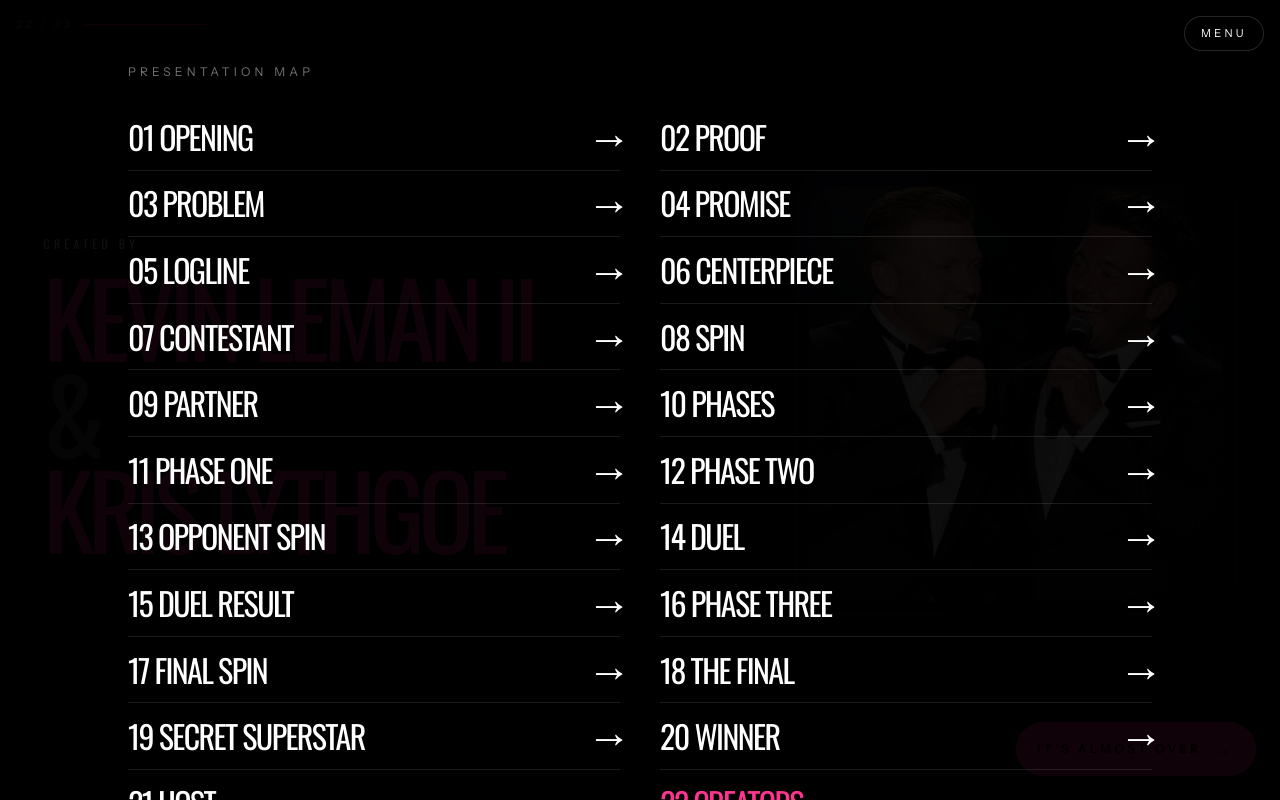
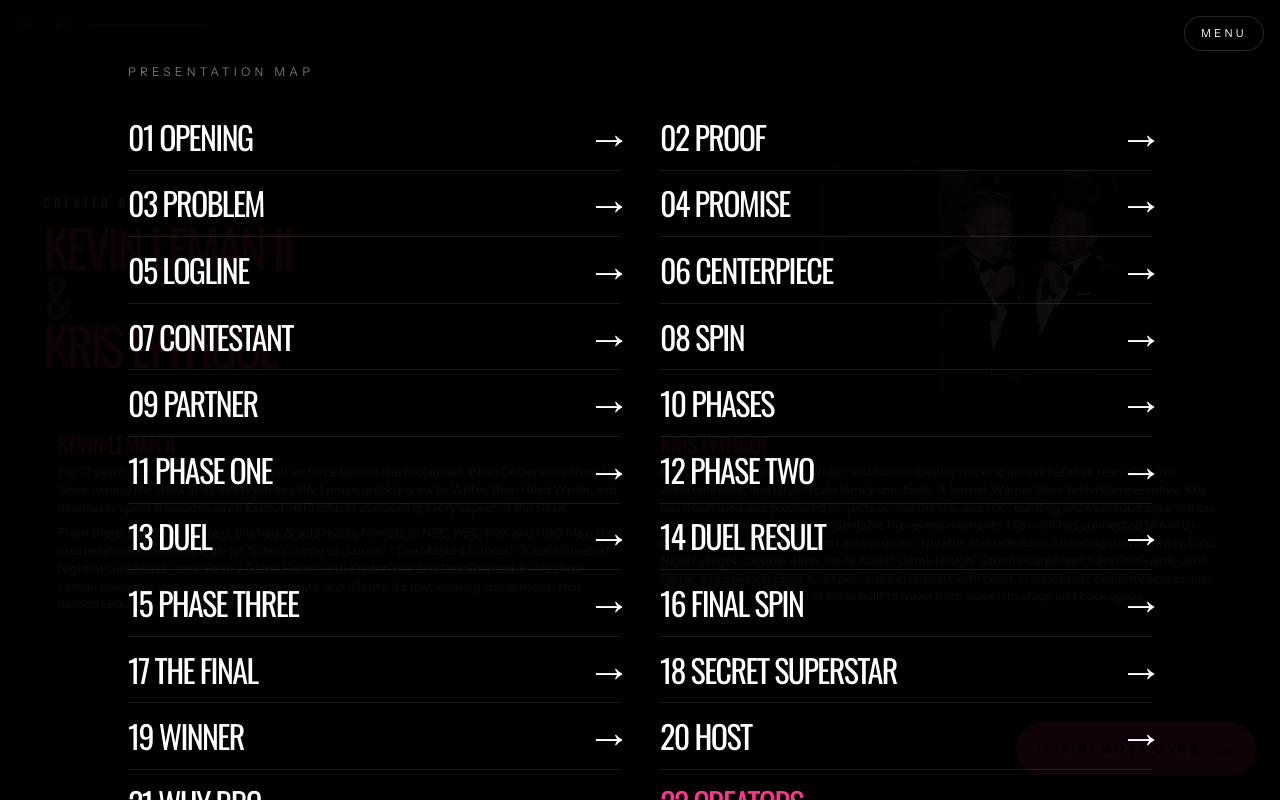
Before and after one commit to DiscoKris/duet, a Next.js app: page /creators in a window 1280 px wide. Both pictures are taken after a click on the button "MENU". Built offline with nearby package versions, Linux system fonts and the light colour scheme.

Commit message:
Update presentation flow and slides

```diff
--- a/components/duet/PresentationSlides.tsx
+++ b/components/duet/PresentationSlides.tsx
@@ -55,6 +55,9 @@ const finalRoundPartnerName = "VANESSA";
 const finalEpisodeViewerDuetId = "you-vanessa";
 const finalEpisodeSecondFinalistId = "ben-tori";
 const opponentSelectedSong = "HOTEL CALIFORNIA";
+const defaultDuelOpponent =
+  duelOpponents.find((opponent) => opponent.id === "jenny-michelle") ??
+  duelOpponents[0];
 const proofButtonLabels = [
   "I’M INTERESTED. TELL ME MORE",
   "KEEP GOING",
@@ -63,7 +66,7 @@ const proofButtonLabels = [
 const finalEpisodeDuets: FinalEpisodeDuet[] = [
   { id: finalEpisodeViewerDuetId, label: "YOU + VANESSA", accent: "var(--accent-pink)" },
   { id: "alex-riley", label: "ALEX + RILEY", accent: "var(--accent-cyan)" },
-  { id: "maya-jules", label: "MAYA + JULES", accent: "var(--accent-orange)" },
+  { id: "john-jules", label: "JOHN + JULES", accent: "var(--accent-orange)" },
   { id: finalEpisodeSecondFinalistId, label: "BEN + TORI", accent: "var(--accent-lime)" },
 ];
 
@@ -86,16 +89,16 @@ function EpisodeTenFinalSequence() {
   const isShowdown = searchParams.get("stage") === "showdown";
   const [stage, setStage] = useState<EpisodeTenStage>("final-four");
 
-  const eliminatedNames = new Set(
-    stage === "second-elimination"
+  const eliminatedFinalistNames = new Set(
+    isShowdown || stage === "second-elimination"
       ? ["VANESSA", "BEN"]
       : stage === "first-elimination" || stage === "solo-round"
         ? ["VANESSA"]
         : [],
   );
-  const visibleFinalists = isShowdown
-    ? episodeTenFinalists.filter(({ name }) => name === "YOU" || name === "TORI")
-    : episodeTenFinalists;
+  const visibleFinalists = episodeTenFinalists.filter(
+    ({ name }) => !eliminatedFinalistNames.has(name),
+  );
   const buttonLabel = isShowdown
     ? "CLAIM THE SPOTLIGHT"
     : stage === "second-elimination"
@@ -105,7 +108,7 @@ function EpisodeTenFinalSequence() {
         : stage === "first-elimination"
           ? "SOLO ROUND"
           : "PERFORM";
-  const handleContinue = () => {
+  const handleContinue = useCallback(() => {
     if (isShowdown) {
       router.push("/winner");
       return;
@@ -127,7 +130,26 @@ function EpisodeTenFinalSequence() {
     }
 
     router.push("/secret-superstar");
+  }, [isShowdown, router, stage]);
+
+  useEffect(() => {
+    const handleLocalForwardNavigation = (event: KeyboardEvent) => {
+      if (
+        event.key !== "ArrowRight" ||
+        document.getElementById("presentation-menu") ||
+        (event.target instanceof HTMLElement &&
+          ["BUTTON", "A", "INPUT", "TEXTAREA", "SELECT"].includes(event.target.tagName))
+      ) {
+        return;
+      }
+
+      event.preventDefault();
+      handleContinue();
     };
+
+    window.addEventListener("keydown", handleLocalForwardNavigation);
+    return () => window.removeEventListener("keydown", handleLocalForwardNavigation);
+  }, [handleContinue]);
 
   return (
     <PresentationPage className="justify-center">
@@ -233,17 +255,14 @@ function EpisodeTenFinalSequence() {
                 )}
               </div>
 
-              <div className="mt-3 grid max-w-xl grid-cols-2 gap-3">
-                {visibleFinalists.map((finalist) => {
-                  const isEliminated = eliminatedNames.has(finalist.name);
-
-                  return (
+              <div className="mt-3 grid w-full max-w-xl grid-cols-2 gap-3">
+                {visibleFinalists.map((finalist, index) => (
                   <article
                     key={finalist.name}
-                      className={`flex h-[min(17svh,8.5rem)] flex-col justify-between rounded-[1.5rem] border p-4 transition-all duration-500 ${
-                        isEliminated
-                          ? "border-white/8 bg-white/[0.03] opacity-30"
-                          : "border-white/12 bg-white/5 shadow-[0_0_22px_rgba(255,52,145,0.1)]"
+                    className={`flex h-[min(17svh,8.5rem)] flex-col justify-between rounded-[1.5rem] border border-white/12 bg-white/5 p-4 shadow-[0_0_22px_rgba(255,52,145,0.1)] transition-all duration-500 ${
+                      visibleFinalists.length === 3 && index === 2
+                        ? "col-span-2 mx-auto w-[calc(50%-0.375rem)]"
+                        : ""
                     }`}
                   >
                     <p
@@ -252,18 +271,11 @@ function EpisodeTenFinalSequence() {
                     >
                       {finalist.name}
                     </p>
-                      {isEliminated ? (
-                        <p className="font-sans text-[0.62rem] font-semibold uppercase tracking-[0.26em] text-white/72">
-                          ELIMINATED
-                        </p>
-                      ) : (
                     <p className="font-sans text-[0.62rem] uppercase tracking-[0.26em] text-white/40">
                       FINALIST
                     </p>
-                      )}
                   </article>
-                  );
-                })}
+                ))}
               </div>
             </div>
           )}
@@ -338,6 +350,7 @@ export function PresentationSlides({ slug }: { slug: string }) {
   const currentPowerPanel = useMemo(() => powerPanels[proofIndex], [proofIndex]);
   const isLastProofPanel = proofIndex === powerPanels.length - 1;
   const activePartner = selectedPartner ?? getSpinPartnerById("kylie") ?? spinPartners[0];
+  const activeOpponent = selectedOpponent ?? defaultDuelOpponent;
   const resolvedSelectedPartner = useMemo(
     () => resolveSpinPartner(selectedPartner),
     [selectedPartner],
@@ -437,32 +450,12 @@ export function PresentationSlides({ slug }: { slug: string }) {
   }, []);
 
   useEffect(() => {
-    if (!hasHydratedStorage) {
-      return;
-    }
-
-    if (slug === "partner" && !resolvedSelectedPartner) {
-      router.replace("/spin");
-    }
-  }, [hasHydratedStorage, resolvedSelectedPartner, router, slug]);
-
-  useEffect(() => {
-    if (!hasHydratedStorage) {
-      return;
-    }
-
-    if (slug !== "duel") {
-      return;
-    }
-
-    if (!resolvedSelectedPartner) {
-      router.replace("/spin");
+    if (!hasHydratedStorage || slug !== "duel") {
       return;
     }
 
     if (!selectedOpponent) {
-      router.replace("/opponent-spin");
-      return;
+      setSelectedOpponent(defaultDuelOpponent);
     }
 
     if (performanceStyle !== opponentSelectedSong) {
@@ -471,9 +464,8 @@ export function PresentationSlides({ slug }: { slug: string }) {
   }, [
     hasHydratedStorage,
     performanceStyle,
-    resolvedSelectedPartner,
-    router,
     selectedOpponent,
+    setSelectedOpponent,
     setPerformanceStyle,
     slug,
   ]);
@@ -483,25 +475,12 @@ export function PresentationSlides({ slug }: { slug: string }) {
       return;
     }
 
-    if (!resolvedSelectedPartner) {
-      router.replace("/spin");
-      return;
-    }
-
-    if (!selectedOpponent) {
-      router.replace("/opponent-spin");
-      return;
-    }
-
     if (performanceStyle !== opponentSelectedSong) {
       setPerformanceStyle(opponentSelectedSong);
     }
   }, [
     hasHydratedStorage,
     performanceStyle,
-    resolvedSelectedPartner,
-    router,
-    selectedOpponent,
     setPerformanceStyle,
     slug,
   ]);
@@ -542,7 +521,7 @@ export function PresentationSlides({ slug }: { slug: string }) {
       }
 
       if (superstarVisible) {
-        router.push("/the-final?stage=showdown");
+        router.push("/winner");
         return;
       }
 
@@ -1307,29 +1286,25 @@ export function PresentationSlides({ slug }: { slug: string }) {
   }
 
   if (slug === "partner") {
-    if (!resolvedSelectedPartner) {
-      return null;
-    }
-
     return (
       <PresentationPage className="justify-center">
         <div className="grid flex-1 gap-8 lg:grid-cols-[minmax(320px,0.88fr)_minmax(0,1.12fr)] lg:items-center lg:gap-12">
           <div className="flex justify-center lg:justify-start">
             <div
-              key={resolvedSelectedPartner.id}
+              key={activePartner.id}
               className="relative w-full max-w-[32rem] overflow-hidden rounded-[2rem] border border-white/10 bg-black/50 shadow-[0_0_70px_rgba(255,52,145,0.18)]"
             >
               <div className="absolute inset-0 bg-[radial-gradient(circle_at_top,rgba(57,240,255,0.12),transparent_28%),linear-gradient(180deg,rgba(255,52,145,0.1),rgba(0,0,0,0.22))]" />
               <Image
-                key={resolvedSelectedPartner.image}
-                src={resolvedSelectedPartner.image}
-                alt={resolvedSelectedPartner.imageLabel}
+                key={activePartner.image}
+                src={activePartner.image}
+                alt={activePartner.imageLabel}
                 width={900}
                 height={1200}
                 priority
                 sizes="(max-width: 1024px) 92vw, 42vw"
                 className={`h-[min(56svh,31rem)] w-full ${
-                  resolvedSelectedPartner.id === "miranda"
+                  activePartner.id === "miranda"
                     ? "object-cover object-[center_38%]"
                     : "object-contain"
                 }`}
@@ -1341,17 +1316,17 @@ export function PresentationSlides({ slug }: { slug: string }) {
               {formatCopy.roulette.intro}
             </p>
             <p className="mt-3 font-display text-[clamp(3.4rem,min(8vw,11svh),6.5rem)] uppercase leading-[0.84] tracking-[-0.06em] text-[var(--accent-pink)]">
-              {resolvedSelectedPartner.name}
+              {activePartner.name}
             </p>
             <p className="mt-4 font-sans text-sm uppercase tracking-[0.28em] text-white/72">
-              {resolvedSelectedPartner.descriptor}
+              {activePartner.descriptor}
             </p>
             <div className="mt-5 rounded-[1.5rem] border border-[var(--accent-pink)]/25 bg-[var(--accent-pink)]/10 p-4">
               <p className="font-sans text-xs uppercase tracking-[0.35em] text-white/55">
                 Selected Pairing
               </p>
               <p className="mt-3 font-display text-[clamp(2.8rem,min(6vw,8svh),5rem)] uppercase leading-none tracking-[-0.06em] text-[var(--accent-pink)]">
-                {`YOU + ${resolvedSelectedPartner.firstName}`}
+                {`YOU + ${activePartner.firstName}`}
               </p>
             </div>
             <div className="mt-4 rounded-[1.5rem] border border-white/10 bg-white/5 p-4">
@@ -1561,8 +1536,8 @@ export function PresentationSlides({ slug }: { slug: string }) {
                 ONLY ONE SURVIVES.
               </p>
             </div>
-            <ArrowButton onClick={() => router.push("/opponent-spin")} className="mt-5">
-              SPIN FOR YOUR OPPONENT
+            <ArrowButton onClick={() => router.push("/duel")} className="mt-5">
+              START THE DUEL
             </ArrowButton>
           </div>
           <div className="flex min-h-0 items-center justify-center lg:justify-end xl:-translate-x-3">
@@ -1679,14 +1654,6 @@ export function PresentationSlides({ slug }: { slug: string }) {
   }
 
   if (slug === "duel") {
-    if (!hasHydratedStorage) {
-      return null;
-    }
-
-    if (!resolvedSelectedPartner || !selectedOpponent) {
-      return null;
-    }
-
     return (
       <PresentationPage className="justify-center">
         <div className="grid gap-8">
@@ -1698,7 +1665,7 @@ export function PresentationSlides({ slug }: { slug: string }) {
               VERSUS
             </p>
             <p className="flex min-h-[clamp(5rem,14svh,8rem)] min-w-0 items-center justify-center px-2 text-center font-display text-[clamp(2.8rem,5vw,5rem)] uppercase leading-none tracking-[-0.05em] text-[var(--accent-orange)]">
-              {selectedOpponent.fullLabel}
+              {activeOpponent.fullLabel}
             </p>
           </div>
           <p className="font-display text-[clamp(1.8rem,3.2vw,2.5rem)] uppercase leading-[0.94] tracking-[-0.05em] text-white">
@@ -1731,14 +1698,6 @@ export function PresentationSlides({ slug }: { slug: string }) {
   }
 
   if (slug === "duel-result") {
-    if (!hasHydratedStorage) {
-      return null;
-    }
-
-    if (!resolvedSelectedPartner || !selectedOpponent) {
-      return null;
-    }
-
     return (
       <PresentationPage className="justify-center">
         <div className="max-w-4xl">
@@ -1750,7 +1709,7 @@ export function PresentationSlides({ slug }: { slug: string }) {
               VERSUS
             </p>
             <p className="flex min-h-[clamp(4.5rem,12svh,7rem)] min-w-0 items-center justify-center px-2 text-center text-balance font-display text-[clamp(2.5rem,5vw,4.8rem)] uppercase leading-[0.9] tracking-[-0.05em] text-[var(--accent-orange)]">
-              {selectedOpponent.fullLabel}
+              {activeOpponent.fullLabel}
             </p>
           </div>
           <ResultReveal
@@ -1773,17 +1732,24 @@ export function PresentationSlides({ slug }: { slug: string }) {
             <p className="mt-4 font-sans text-sm uppercase tracking-[0.22em] text-white/64">
               EPISODE 9
             </p>
-            <div className="mt-5 space-y-1">
+            <div className="mt-5 space-y-[clamp(0.75rem,1.6svh,1rem)]">
               {[
-                ["8 CONTESTANTS REMAIN."],
-                ["THEY SPIN TO DISCOVER", "THEIR NEW PARTNER."],
-                ["THEY TEAM UP", "AND PERFORM AS DUETS."],
-                ["FOUR DUETS COMPETE."],
-                ["ONLY TWO DUETS", "GO THROUGH TO THE FINAL."],
+                ["FOES NOW BECOME FRIENDS."],
+                [
+                  "PARTNERS DETERMINED",
+                  "BY THE WHEEL.",
+                ],
+                [
+                  "CONTESTANTS MUST SING",
+                  "DUETS TOGETHER...",
+                  "AGAINST OTHER",
+                  "CONTESTANT PAIRS.",
+                ],
+                ["FOUR PAIRS DUET.", "ONLY TWO GO", "TO THE FINAL."],
               ].map((lines) => (
                 <p
                   key={lines.join(" ")}
-                  className="font-display text-[clamp(1.75rem,min(3.3vw,5.2svh),3.25rem)] uppercase leading-[0.92] tracking-[-0.05em] text-white"
+                  className="font-display text-[clamp(1.5rem,min(3vw,3.8svh),3rem)] uppercase leading-[0.92] tracking-[-0.05em] text-white"
                 >
                   {lines.map((line) => (
                     <span key={line} className="block">
@@ -1932,26 +1898,27 @@ export function PresentationSlides({ slug }: { slug: string }) {
           <div className="flex justify-center sm:justify-start">
             <div className="relative w-full max-w-[36rem] overflow-hidden rounded-[2rem] border border-white/10 bg-black shadow-[0_0_70px_rgba(57,240,255,0.16)]">
               <Image
-                src="/sia.png"
-                alt="Sia"
-                width={1200}
-                height={1500}
+                key={superstarVisible ? "sia-reveal" : "cowboy-clue"}
+                src={superstarVisible ? "/Sia.png" : "/cowboy.png"}
+                alt={superstarVisible ? "Sia" : "A mystery superstar in silhouette"}
+                width={superstarVisible ? 1200 : 1920}
+                height={superstarVisible ? 1500 : 1080}
                 priority
                 sizes="(max-width: 1024px) 92vw, 46vw"
                 className={`h-[min(38svh,22rem)] w-full object-cover object-center transition-all duration-700 sm:h-[min(58svh,32rem)] ${
-                  superstarVisible ? "scale-100 blur-0" : "scale-[1.03] blur-md"
+                  superstarVisible ? "scale-100" : "scale-[1.01]"
                 }`}
               />
               <div
                 className={`pointer-events-none absolute inset-0 transition-all duration-700 ${
                   superstarVisible
                     ? "bg-[linear-gradient(180deg,rgba(255,52,145,0.05),rgba(57,240,255,0.04))]"
-                    : "bg-[linear-gradient(180deg,rgba(0,0,0,0.56),rgba(0,0,0,0.72))]"
+                    : "bg-[linear-gradient(180deg,rgba(0,0,0,0.08),rgba(0,0,0,0.3))]"
                 }`}
               />
               <div
                 className={`pointer-events-none absolute inset-0 transition-opacity duration-700 ${
-                  superstarVisible ? "opacity-0" : "opacity-100"
+                  superstarVisible ? "opacity-0" : "opacity-35"
                 } bg-[radial-gradient(circle_at_center,transparent_18%,rgba(0,0,0,0.72)_72%)]`}
               />
             </div>
@@ -1970,7 +1937,7 @@ export function PresentationSlides({ slug }: { slug: string }) {
                   onClick={() => setSuperstarVisible(true)}
                   className="mt-[clamp(1rem,2.5svh,1.5rem)] inline-flex items-center gap-3 rounded-full border border-white/15 bg-white/5 px-5 py-3 font-sans text-sm uppercase tracking-[0.24em] text-white transition-colors hover:border-[var(--accent-pink)] hover:text-[var(--accent-pink)] focus-visible:outline-none focus-visible:ring-2 focus-visible:ring-[var(--accent-pink)]"
                 >
-                  REVEAL
+                  REVEAL SUPERSTAR
                   <span>&rarr;</span>
                 </button>
               </>
@@ -1986,7 +1953,7 @@ export function PresentationSlides({ slug }: { slug: string }) {
                   {formatCopy.superstar.question}
                 </p>
                 <ArrowButton
-                  onClick={() => router.push("/the-final?stage=showdown")}
+                  onClick={() => router.push("/winner")}
                   className="mt-[clamp(0.75rem,4svh,2rem)]"
                 >
                   FIND OUT
@@ -2077,17 +2044,41 @@ export function PresentationSlides({ slug }: { slug: string }) {
     );
   }
 
+  if (slug === "why-bbc") {
+    return (
+      <PresentationPage className="justify-center">
+        <div className="flex min-h-0 flex-1 flex-col justify-center">
+          <h1 className="font-display text-[clamp(3.75rem,min(10vw,11svh),7.5rem)] uppercase leading-[0.82] tracking-[-0.07em] text-[var(--accent-pink)]">
+            WHY BBC?
+          </h1>
+          <div className="mt-[clamp(1rem,2.5svh,1.5rem)] w-full max-w-[72rem] overflow-hidden rounded-[2rem] border border-[var(--accent-pink)]/30 bg-white p-2 shadow-[0_0_55px_rgba(175,52,255,0.22),0_24px_60px_rgba(0,0,0,0.4)]">
+            <Image
+              src="/bbc.png"
+              alt="Why BBC presentation board"
+              width={1920}
+              height={1080}
+              priority
+              sizes="(max-width: 1024px) 92vw, 72rem"
+              className="h-[min(58svh,calc(100svh-14rem),36rem)] w-full rounded-[1.5rem] object-contain"
+            />
+          </div>
+        </div>
+      </PresentationPage>
+    );
+  }
+
   if (slug === "creators") {
     return (
-      <PresentationPage className="justify-center">
-        <div className="grid flex-1 gap-8 lg:grid-cols-[0.9fr_1.1fr] lg:items-center lg:gap-10">
+      <PresentationPage className="justify-center" scrollable>
+        <div className="flex min-h-0 flex-1 flex-col justify-center">
+          <div className="grid items-center gap-[clamp(1rem,3vw,2.5rem)] lg:grid-cols-[1.15fr_0.85fr]">
             <div>
               <SectionLabel accent="white">{formatCopy.creators.title}</SectionLabel>
-            <div className="mt-5 space-y-2">
+              <div className="mt-[clamp(0.75rem,1.8svh,1.25rem)] space-y-1">
                 {formatCopy.creators.names.map((line, index) => (
                   <p
                     key={line}
-                  className={`font-display text-[clamp(3.4rem,8vw,8rem)] uppercase leading-[0.86] tracking-[-0.06em] ${
+                    className={`font-display text-[clamp(2.5rem,min(5.5vw,6.5svh),5rem)] uppercase leading-[0.86] tracking-[-0.06em] ${
                       index === 1 ? "text-white/35" : "text-[var(--accent-pink)]"
                     }`}
                   >
@@ -2097,17 +2088,60 @@ export function PresentationSlides({ slug }: { slug: string }) {
               </div>
             </div>
             <div className="flex justify-center lg:justify-end">
-            <div className="w-full max-w-[27.5rem] overflow-hidden rounded-[2rem] border border-white/15 bg-[linear-gradient(135deg,rgba(168,85,247,0.2),rgba(0,0,0,0.2)_42%,rgba(0,0,0,0.82))] p-3 shadow-[0_0_48px_rgba(168,85,247,0.16)]">
-              <div className="relative h-[min(52svh,28rem)] overflow-hidden rounded-[1.5rem] border border-white/10 bg-black/30">
+              <div className="w-full max-w-[26rem] overflow-hidden rounded-[2rem] border border-white/15 bg-[linear-gradient(135deg,rgba(168,85,247,0.2),rgba(0,0,0,0.2)_42%,rgba(0,0,0,0.82))] p-2 shadow-[0_0_48px_rgba(168,85,247,0.16)]">
                 <Image
                   src="/duet.png"
                   alt="Duet creators"
-                  fill
-                  sizes="(max-width: 1024px) 92vw, 27.5rem"
-                  className="object-cover object-center"
-                />
-              </div>
-            </div>
+                  width={1121}
+                  height={1403}
+                  sizes="(max-width: 1024px) 92vw, 26rem"
+                  className="h-[min(28svh,15rem)] w-full rounded-[1.5rem] object-contain object-center"
+                />
+              </div>
+            </div>
+          </div>
+
+          <div className="mt-[clamp(0.85rem,2svh,1.25rem)] grid gap-3 lg:grid-cols-2">
+            <article className="rounded-[1.5rem] border border-white/10 bg-white/5 p-[clamp(0.85rem,1.7svh,1.25rem)]">
+              <h2 className="font-display text-[clamp(1.15rem,min(1.8vw,2.8svh),1.6rem)] uppercase leading-none tracking-[-0.03em] text-[var(--accent-pink)]">
+                KEVIN LEMAN II
+              </h2>
+              <div className="mt-2 space-y-2 font-sans text-[clamp(0.78rem,min(1vw,1.55svh),0.95rem)] leading-[1.42] text-white/76">
+                <p>
+                  For 17 years, Leman was the driving creative force behind the acclaimed
+                  “Ellen DeGeneres Show.” Since joining the show at its inception as a PA,
+                  Leman quickly grew to Writer, then Head Writer, and eventually spent 9
+                  seasons as an Executive Producer overseeing every aspect of the show.
+                </p>
+                <p>
+                  From there, Leman developed, pitched, &amp; sold reality formats to NBC,
+                  ABC, FOX and HBO Max. He created Primetime’s #1 mega-hit “Ellen’s Game of
+                  Games,” “The Masked Dancer,” “Ellen’s Greatest Night of Giveaways,” and
+                  “Family Game Fight!” with Kristen Bell and Dax Shepard. Every show Leman
+                  devises is layered with heart, humanity, and hilarity. It’s that winning
+                  combination that earned Leman 19 Emmy Awards.
+                </p>
+              </div>
+            </article>
+
+            <article className="rounded-[1.5rem] border border-white/10 bg-white/5 p-[clamp(0.85rem,1.7svh,1.25rem)]">
+              <h2 className="font-display text-[clamp(1.15rem,min(1.8vw,2.8svh),1.6rem)] uppercase leading-none tracking-[-0.03em] text-[var(--accent-pink)]">
+                KRIS LYTHGOE
+              </h2>
+              <p className="mt-2 font-sans text-[clamp(0.78rem,min(1vw,1.55svh),0.95rem)] leading-[1.42] text-white/76">
+                Kris Lythgoe is a producer, writer, and format creator working across
+                network television, live entertainment, and large-scale family spectacle.
+                A former Warner Bros. television executive, Kris has developed and produced
+                projects across the U.S. and U.K., building shows around big emotion, broad
+                audience appeal, and undeniable live-event moments. His work has connected
+                him with major talent and creative teams across music, theatre, and
+                television, including Wayne Brady, Lulu, Nigel Lythgoe, Debbie Allen, Paula
+                Abdul, Derek Hough, Sabrina Carpenter, Kara DioGuardi, John Farrar, and
+                Sheldon Epps. Kris specializes in formats with heart, competition, celebrity
+                access, and theatrical scale — the kind of ideas built to travel from screen
+                to stage and back again.
+              </p>
+            </article>
           </div>
         </div>
       </PresentationPage>
--- a/data/duetRoulette.ts
+++ b/data/duetRoulette.ts
@@ -364,9 +364,9 @@ export const formatCopy = {
     win: [
       "YOU'VE WON",
       "DUET ROULETTE.",
+      "CLAIM THE SIGNING BONUS.",
       "RECORD THE SINGLE.",
       "RELEASE IT TO THE WORLD.",
-      "CLAIM THE SIGNING BONUS.",
       "TAKE YOUR PLACE IN THE SPOTLIGHT.",
     ],
   },
--- a/data/presentationRoutes.ts
+++ b/data/presentationRoutes.ts
@@ -5,6 +5,7 @@ export type PresentationRoute = {
   progressLabel: string;
   nextLabel?: string;
   previousLabel?: string;
+  hiddenFromSequence?: boolean;
 };
 
 export const presentationRoutes: PresentationRoute[] = [
@@ -91,7 +92,7 @@ export const presentationRoutes: PresentationRoute[] = [
     slug: "phase-two",
     menuLabel: "Phase Two",
     progressLabel: "The Wheel Turns Again",
-    nextLabel: "SPIN FOR YOUR OPPONENT",
+    nextLabel: "START THE DUEL",
   },
   {
     path: "/opponent-spin",
@@ -99,6 +100,7 @@ export const presentationRoutes: PresentationRoute[] = [
     menuLabel: "Opponent Spin",
     progressLabel: "Rival Duet",
     nextLabel: "SEE THE DUEL",
+    hiddenFromSequence: true,
   },
   {
     path: "/duel",
@@ -154,6 +156,13 @@ export const presentationRoutes: PresentationRoute[] = [
     slug: "host",
     menuLabel: "Host",
     progressLabel: "Host Vibes",
+    nextLabel: "WHY BBC?",
+  },
+  {
+    path: "/why-bbc",
+    slug: "why-bbc",
+    menuLabel: "Why BBC",
+    progressLabel: "Why BBC",
     nextLabel: "MEET THE CREATORS",
   },
   {
@@ -171,8 +180,12 @@ export const presentationRoutes: PresentationRoute[] = [
   },
 ];
 
+export const visiblePresentationRoutes = presentationRoutes.filter(
+  (route) => !route.hiddenFromSequence,
+);
+
 export const presentationRouteMap = new Map(
-  presentationRoutes.map((route, index) => [route.path, { ...route, index }]),
+  presentationRoutes.map((route) => [route.path, route]),
 );
 
 export function findRouteByPath(pathname: string) {
```
Also changed, not shown: components/duet/PresentationShell.tsx (+23 -10 lines), public/bbc.png (added), 1 other file (tests, documents, lock files or other folders). Lines whose indentation alone changed are shown as unchanged.
